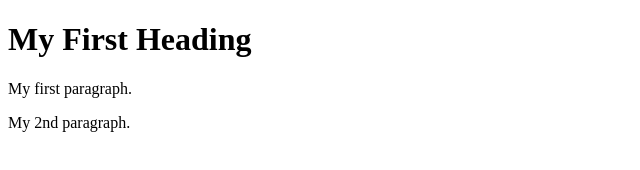
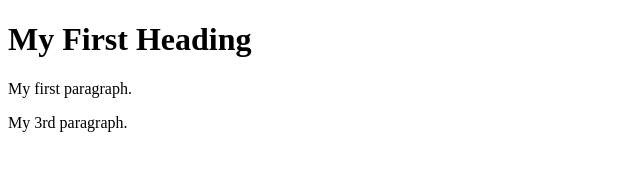
Before and after one commit to jainrohanp/Demo_repo_1, a plain HTML site: page SimpleHtml.html in a window 1280 px wide. Shown: the full height of the page, 0-640 px from the left. Drawn offline with Linux system fonts and the light colour scheme.

Commit message:
Removed 2nd para, added 3rd para

```diff
--- a/SimpleHtml.html
+++ b/SimpleHtml.html
@@ -5,7 +5,8 @@
 <h1>My First Heading</h1>
 
 <p>My first paragraph.</p>
-<p>My 2nd paragraph.</p>
+
+<p>My 3rd paragraph.</p>
 
 </body>
 </html>
```
